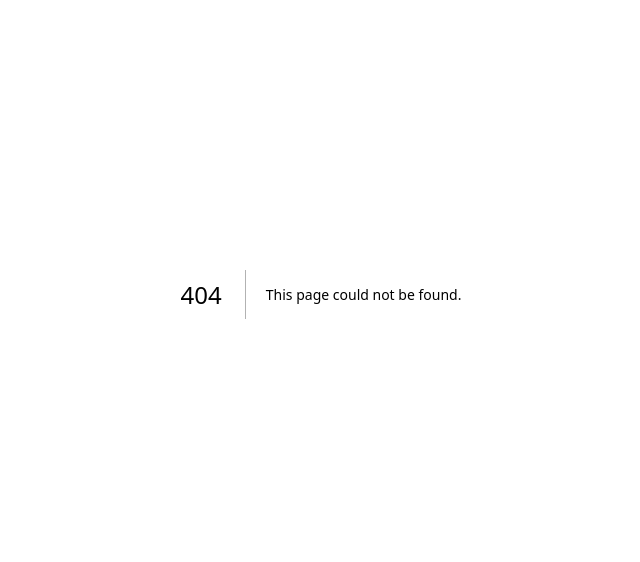
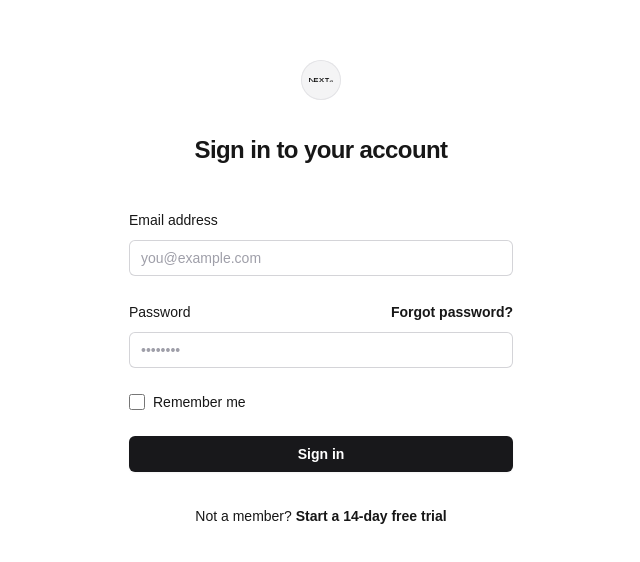
Before and after one commit to mmauriciobastos/saas_fuel_app_admin, a Next.js app: page /login in a window 1280 px wide. Before the commit this address had no page. Shown: the part 106-668 px from the top of the page, without its empty margins (319-959 px from the left). Built offline with nearby package versions, Linux system fonts and the light colour scheme.

Commit message:
chore(ui): setup shadcn/ui, theme provider, and toast; feat(auth): add Tailwind UI Simple login page at /login

```diff
--- /dev/null
+++ b/app/(auth)/login/page.tsx
@@ -0,0 +1,101 @@
+import Image from "next/image"
+import Link from "next/link"
+
+export const metadata = {
+  title: "Sign in",
+}
+
+export default function LoginPage() {
+  return (
+    <div className="flex min-h-screen flex-1 flex-col justify-center px-6 py-12 lg:px-8">
+      <div className="sm:mx-auto sm:w-full sm:max-w-sm">
+        <div className="mx-auto flex h-10 w-10 items-center justify-center rounded-full bg-zinc-100 ring-1 ring-inset ring-zinc-200 dark:bg-zinc-900 dark:ring-zinc-800">
+          <Image
+            src="/next.svg"
+            alt="Company logo"
+            width={24}
+            height={24}
+            className="dark:invert"
+            priority
+          />
+        </div>
+        <h1 className="mt-8 text-pretty text-center text-2xl/9 font-semibold tracking-tight text-foreground">
+          Sign in to your account
+        </h1>
+      </div>
+
+      <div className="mt-10 sm:mx-auto sm:w-full sm:max-w-sm">
+        <form action="#" method="POST" className="space-y-6">
+          <div>
+            <label htmlFor="email" className="block text-sm/6 font-medium text-foreground">
+              Email address
+            </label>
+            <div className="mt-2">
+              <input
+                id="email"
+                name="email"
+                type="email"
+                autoComplete="email"
+                required
+                className="block w-full rounded-md bg-background px-3 py-1.5 text-base text-foreground outline-none ring-1 ring-inset ring-zinc-300 placeholder:text-zinc-400 focus:ring-2 focus:ring-primary/50 dark:ring-zinc-700 sm:text-sm/6"
+                placeholder="you@example.com"
+              />
+            </div>
+          </div>
+
+          <div>
+            <div className="flex items-center justify-between">
+              <label htmlFor="password" className="block text-sm/6 font-medium text-foreground">
+                Password
+              </label>
+              <div className="text-sm">
+                <Link href="#" className="font-semibold text-primary hover:text-primary/80">
+                  Forgot password?
+                </Link>
+              </div>
+            </div>
+            <div className="mt-2">
+              <input
+                id="password"
+                name="password"
+                type="password"
+                autoComplete="current-password"
+                required
+                className="block w-full rounded-md bg-background px-3 py-1.5 text-base text-foreground outline-none ring-1 ring-inset ring-zinc-300 placeholder:text-zinc-400 focus:ring-2 focus:ring-primary/50 dark:ring-zinc-700 sm:text-sm/6"
+                placeholder="••••••••"
+              />
+            </div>
+          </div>
+
+          <div className="flex items-center gap-2">
+            <input
+              id="remember-me"
+              name="remember-me"
+              type="checkbox"
+              className="h-4 w-4 rounded border-zinc-300 text-primary focus:ring-2 focus:ring-primary/50 dark:border-zinc-700"
+            />
+            <label htmlFor="remember-me" className="text-sm text-foreground">
+              Remember me
+            </label>
+          </div>
+
+          <div>
+            <button
+              type="submit"
+              className="flex w-full justify-center rounded-md bg-zinc-900 px-3 py-1.5 text-sm/6 font-semibold text-white shadow-xs hover:bg-zinc-800 focus-visible:outline focus-visible:outline-2 focus-visible:outline-offset-2 focus-visible:outline-zinc-900 dark:bg-zinc-50 dark:text-zinc-900 dark:hover:bg-zinc-200"
+            >
+              Sign in
+            </button>
+          </div>
+        </form>
+
+        <p className="mt-8 text-center text-sm/6 text-muted-foreground">
+          Not a member?{' '}
+          <Link href="#" className="font-semibold text-primary hover:text-primary/80">
+            Start a 14-day free trial
+          </Link>
+        </p>
+      </div>
+    </div>
+  )
+}
--- a/package.json
+++ b/package.json
@@ -12,6 +12,7 @@
     "@hookform/resolvers": "^5.2.2",
     "@radix-ui/react-label": "^2.1.7",
     "@radix-ui/react-slot": "^1.2.3",
+    "class-variance-authority": "^0.7.1",
     "clsx": "^2.1.1",
     "lucide-react": "^0.552.0",
     "next": "16.0.1",
```
Also changed, not shown: 1 other file (tests, documents, lock files or other folders).
